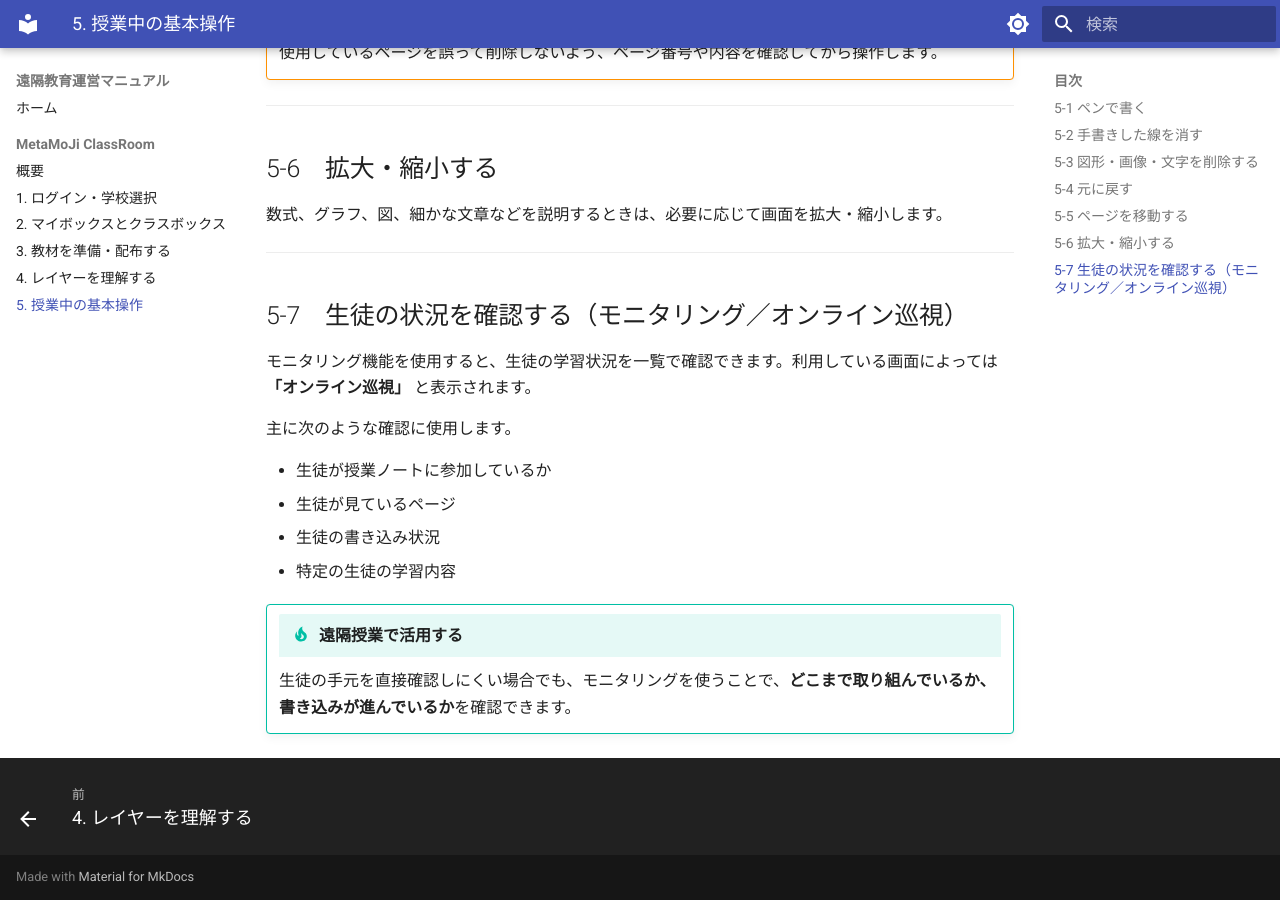
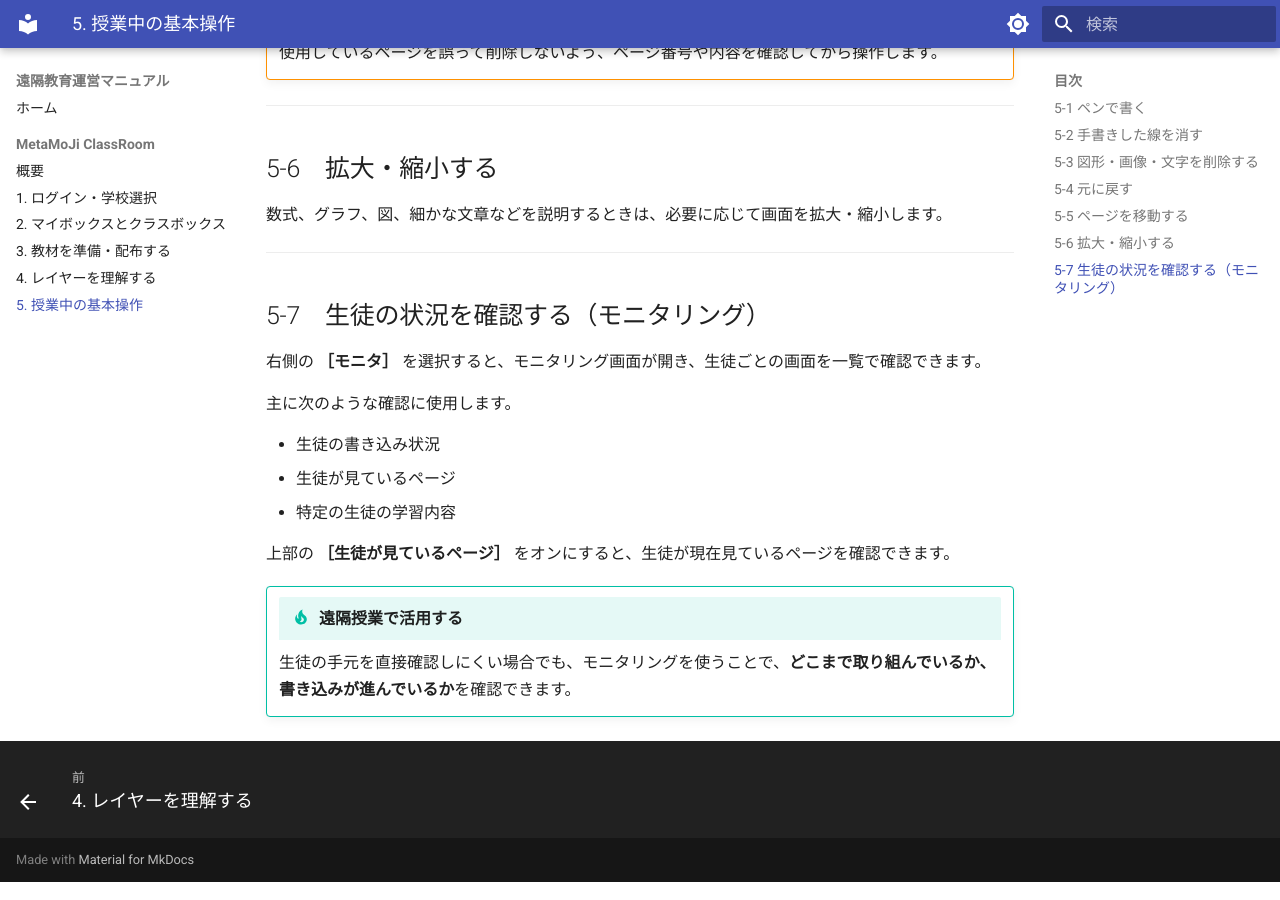
Before and after one commit to a-recs/remote-manual, an MkDocs documentation site: the page built from docs/metamoji/05-operation.md, in a window 1280 px wide and 900 px high, scrolled down 1451 px. Built offline with MkDocs 1.6.1 and Material for MkDocs 9.7.7, drawn with Linux system fonts in a browser that asks for light colours.

Commit message:
Update monitoring instructions to match actual UI

```diff
--- a/docs/metamoji/05-operation.md
+++ b/docs/metamoji/05-operation.md
@@ -66,21 +66,22 @@
 
 ---
 
-## 5-7　生徒の状況を確認する（モニタリング／オンライン巡視）
+## 5-7　生徒の状況を確認する（モニタリング）
 
-モニタリング機能を使用すると、生徒の学習状況を一覧で確認できます。利用している画面によっては **「オンライン巡視」** と表示されます。
+右側の **［モニタ］** を選択すると、モニタリング画面が開き、生徒ごとの画面を一覧で確認できます。
 
 主に次のような確認に使用します。
 
-- 生徒が授業ノートに参加しているか
+- 生徒の書き込み状況
 - 生徒が見ているページ
-- 生徒の書き込み状況
 - 特定の生徒の学習内容
+
+上部の **［生徒が見ているページ］** をオンにすると、生徒が現在見ているページを確認できます。
 
 !!! tip "遠隔授業で活用する"
     生徒の手元を直接確認しにくい場合でも、モニタリングを使うことで、**どこまで取り組んでいるか、書き込みが進んでいるか**を確認できます。
 
 <!--
-画像掲載予定：モニタリング／オンライン巡視を開く場所、生徒一覧、個別表示
+画像掲載予定：モニタリング画面、生徒一覧、［生徒が見ているページ］
 公開用画像では氏名を「生徒01」「生徒02」等に置き換える。
 -->
```
